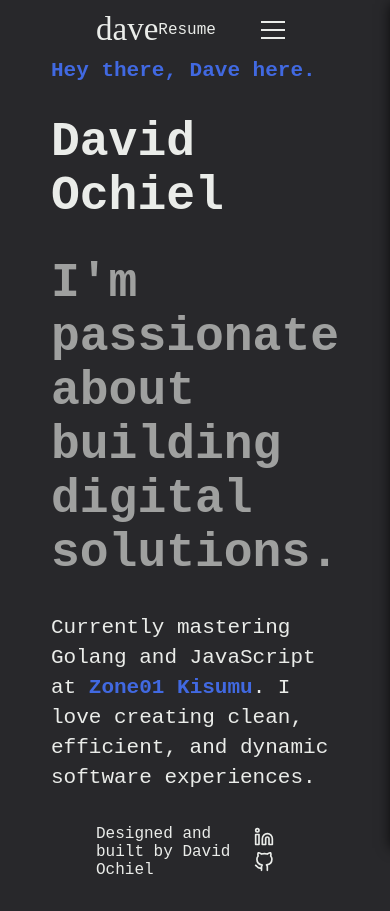
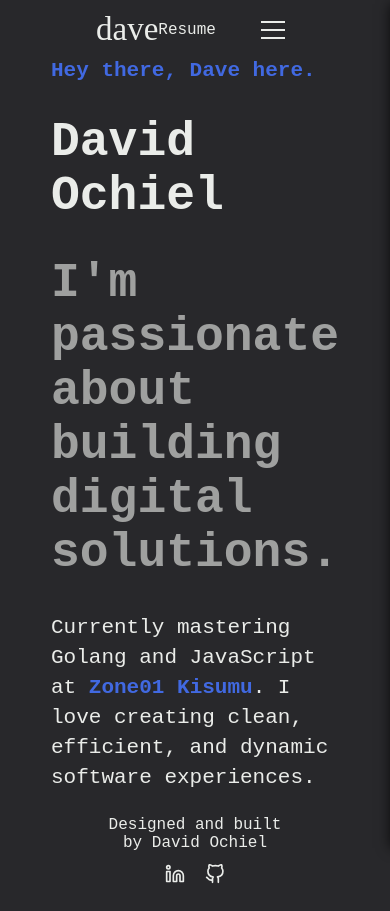
Before and after one commit to nguonodave/v2-ng, a React (Vite) app: page / in a window 390 px wide. Built offline with nearby package versions, Linux system fonts and the light colour scheme.

Commit message:
feat: make the main footer responsive

```diff
--- a/src/index.css
+++ b/src/index.css
@@ -219,6 +219,18 @@ body {
     width: 100%;
 }
 
+@media screen and (max-width: 678px) {
+    .main-footer {
+        flex-direction: column;
+        justify-content: center;
+    }
+
+    .main-footer p {
+        margin-bottom: 12px;
+        text-align: center;
+    }
+}
+
 .main-footer svg {
     width: 20px;
     height: 20px;
```
